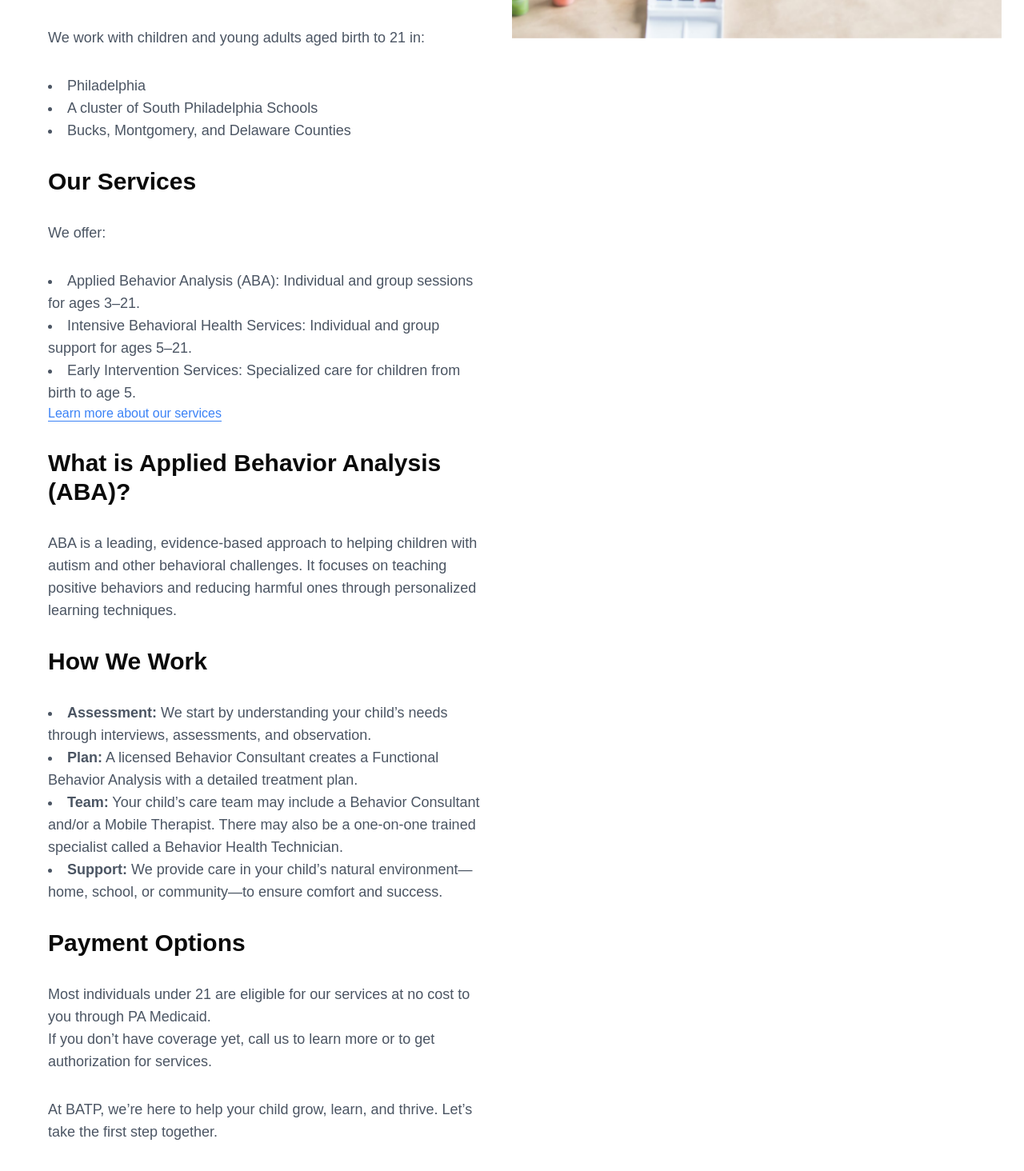
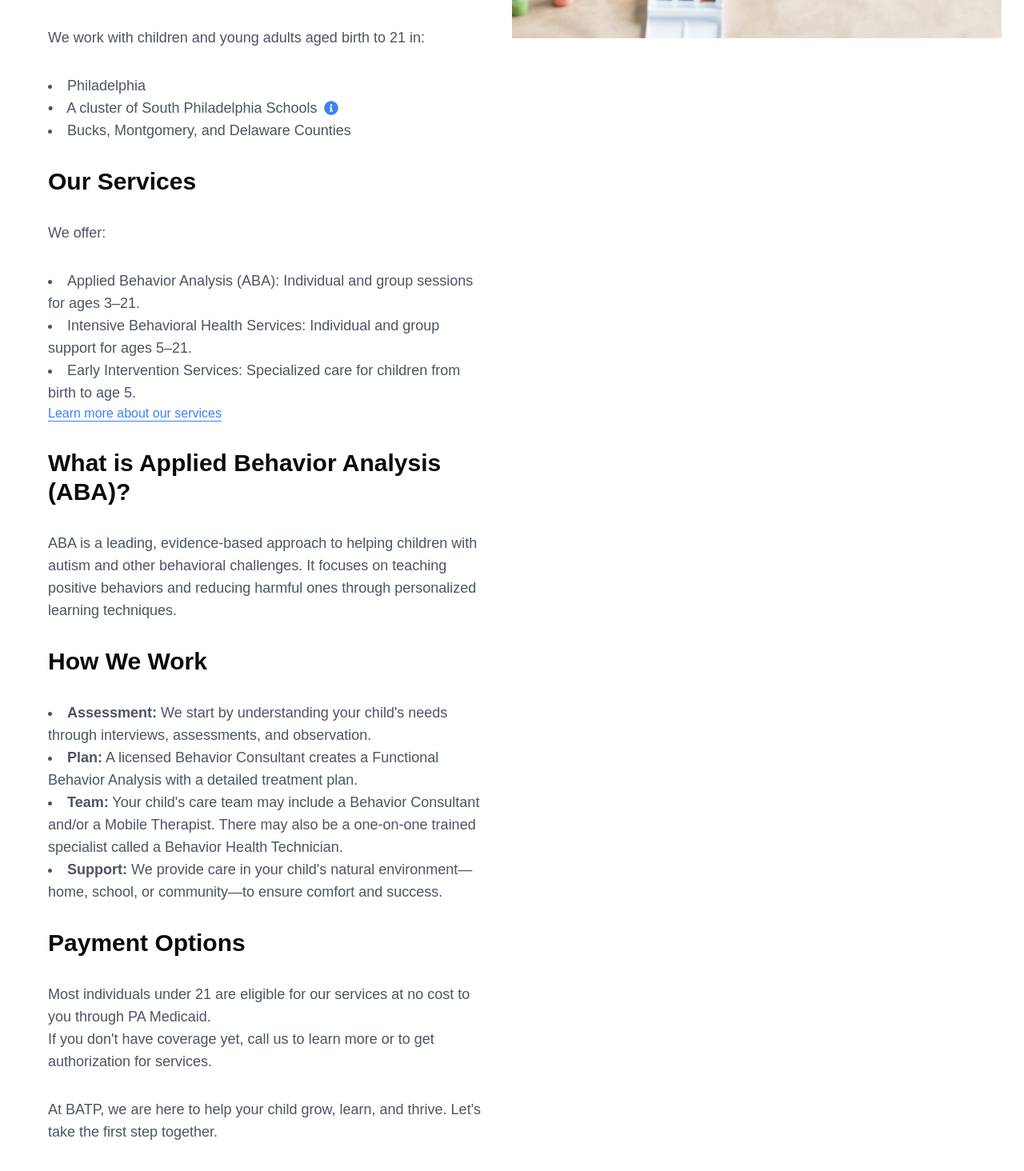
Before and after one commit to shanedsouzatx/demodesignclone, a Next.js app: page / in a window 1280 px wide. Shown: the part 780-2244 px from the top of the page at 80% size. Built offline with nearby package versions, Linux system fonts and the light colour scheme.

Commit message:
'add-hover-effect'

```diff
--- a/src/components/Home/Hero/Hero.tsx
+++ b/src/components/Home/Hero/Hero.tsx
@@ -1,9 +1,12 @@
 "use client";
-import React from "react";
+import React, { useState } from "react";
 import Image from "next/image";
 import Link from "next/link";
+import { FaInfoCircle } from "react-icons/fa";
 
 const Hero: React.FC = () => {
+  const [showTooltip, setShowTooltip] = useState(false);
+
   return (
     <section className="min-h-screen flex p-3 md:p-7">
       {/* Left Content: Scrollable text */}
@@ -27,11 +30,34 @@ const Hero: React.FC = () => {
           We work with children and young adults aged birth to 21 in:
         </p>
         <ul className="list-disc list-inside text-lg text-gray-600">
-          <li>	Philadelphia</li>
-          <li>
-           	A cluster of South Philadelphia Schools
+          <li>Philadelphia</li>
+          <li className="relative flex items-center gap-2">
+        <span className="font-bold text-md">• </span> &nbsp; A cluster of South Philadelphia Schools
+            <div
+              className="relative inline-block"
+              onMouseEnter={() => setShowTooltip(true)}
+              onMouseLeave={() => setShowTooltip(false)}
+            >
+              <FaInfoCircle className="text-blue-500 cursor-help" />
+              {showTooltip && (
+                <div className="absolute z-10 w-72 p-4 bg-white rounded-lg shadow-lg border border-gray-200 left-2 bottom-6">
+                  <div className="text-sm text-gray-700">
+                    <ul className="list-disc list-inside">
+                      <li>Andrew Jackson School</li>
+                      <li>Fell School</li>
+                      <li>Francis Scott Key School</li>
+                      <li>George W. Nebinger School</li>
+                      <li>Southwark School</li>
+                      <li>Vare-Washington School</li>
+                      <li>William M. Meredith School</li>
+                    </ul>
+                  </div>
+                  <div className="absolute top-2 right-3 w-3 h-3 bg-white border-t border-l border-gray-200 transform rotate-45"></div>
+                </div>
+              )}
+            </div>
           </li>
-          <li>	Bucks, Montgomery, and Delaware Counties</li>
+          <li>Bucks, Montgomery, and Delaware Counties</li>
         </ul>
         {/*  */}
         <h2 className="text-3xl font-semibold">Our Services
@@ -63,15 +89,15 @@ const Hero: React.FC = () => {
 
         <ul className="list-disc list-inside text-lg text-gray-600">
           <li>
-            <span className="font-semibold">Assessment:</span> We start by understanding your child’s needs through interviews, assessments, and observation.<ul className="list-disc list-inside text-lg text-gray-600 "><li><span className="font-semibold">Plan:</span> A licensed Behavior Consultant creates a Functional Behavior Analysis with a detailed treatment plan.
+            <span className="font-semibold">Assessment:</span> We start by understanding your child&apos;s needs through interviews, assessments, and observation.<ul className="list-disc list-inside text-lg text-gray-600 "><li><span className="font-semibold">Plan:</span> A licensed Behavior Consultant creates a Functional Behavior Analysis with a detailed treatment plan.
             </li>
             </ul>
           </li>
           <li>
-            <span className="font-semibold">Team:</span> Your child’s care team may include a Behavior Consultant and/or a Mobile Therapist. There may also be a one-on-one trained specialist called a Behavior Health Technician.
+            <span className="font-semibold">Team:</span> Your child&apos;s care team may include a Behavior Consultant and/or a Mobile Therapist. There may also be a one-on-one trained specialist called a Behavior Health Technician.
           </li>
           <li>
-            <span className="font-semibold">Support:</span> We provide care in your child’s natural environment—home, school, or community—to ensure comfort and success.
+            <span className="font-semibold">Support:</span> We provide care in your child&apos;s natural environment—home, school, or community—to ensure comfort and success.
           </li>
         </ul>
 
@@ -82,11 +108,11 @@ const Hero: React.FC = () => {
         <p className="text-lg text-gray-600">
           Most individuals under 21 are eligible for our services at no cost to you through PA Medicaid.
           <br />
-          If you don’t have coverage yet, call us to learn more or to get authorization for services.
+          If you don&apos;t have coverage yet, call us to learn more or to get authorization for services.
 
 
         </p>
-        <p className="text-lg text-gray-600">At BATP, we’re here to help your child grow, learn, and thrive. Let’s take the first step together.
+        <p className="text-lg text-gray-600">At BATP, we are here to help your child grow, learn, and thrive. Let&apos;s take the first step together.
         </p>
         <p>Call  <span className="font-semibold">BATP</span>  <br />
           267-507-2719 – Philadelphia <br />
```
